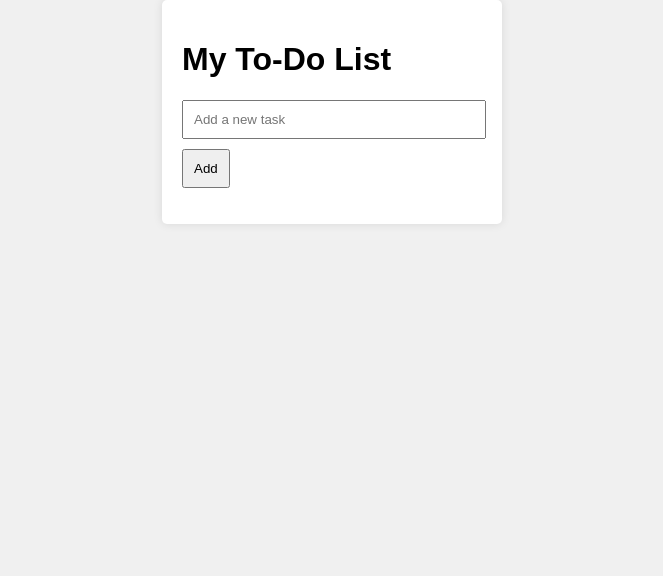
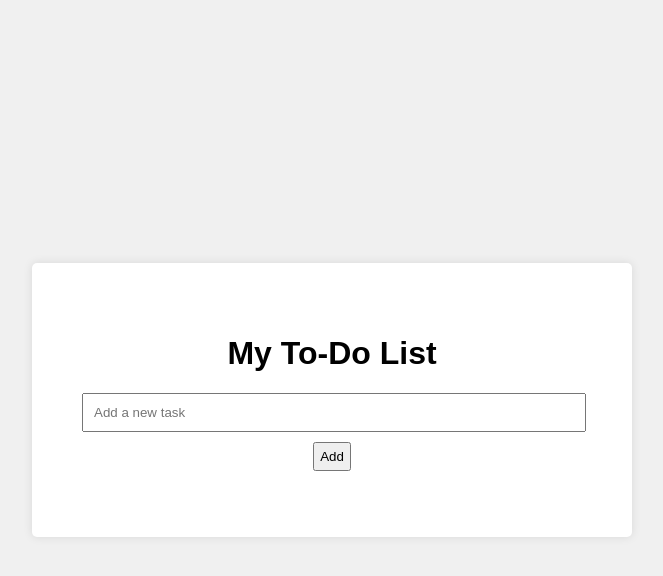
Before and after one commit to SammyFairad/Madhacks2024, a Flask app: page / in a window 1280 px wide. Shown: the top 576 px of the page, without its empty margins (308-971 px from the left). Run offline with Flask 3, Linux system fonts and the light colour scheme.

Commit message:
changed container size

```diff
--- a/static/style.css
+++ b/static/style.css
@@ -9,11 +9,13 @@ body {
 }
 
 .container {
-    width: 300px;
-    padding: 20px;
+    width: 500px;
+    padding: 50px;
     background-color: #ffffff;
     border-radius: 5px;
     box-shadow: 0 0 10px rgba(0, 0, 0, 0.1);
+    align-self: center;
+    text-align: center;
 }
 
 form input {
@@ -23,7 +25,7 @@ form input {
 }
 
 button {
-    padding: 10px;
+    padding: 5px;
 }
 
 ul {
```
